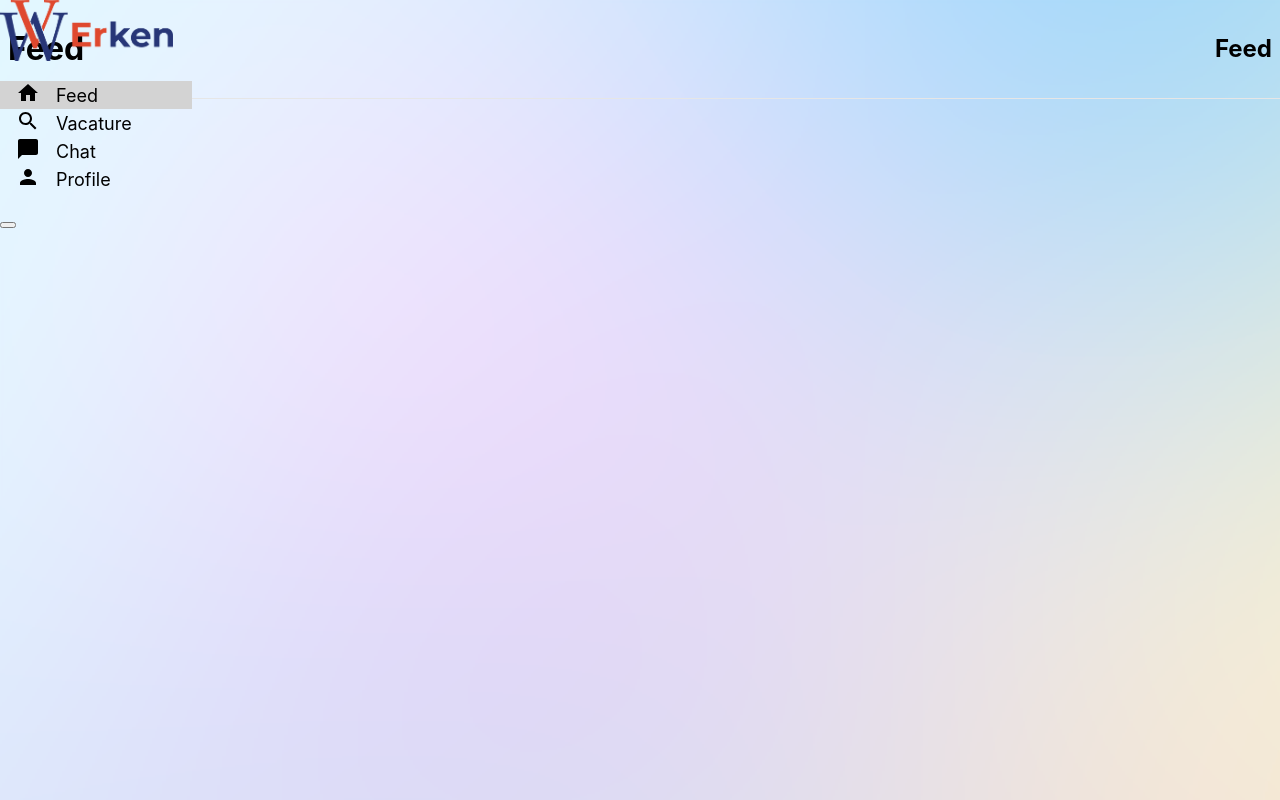
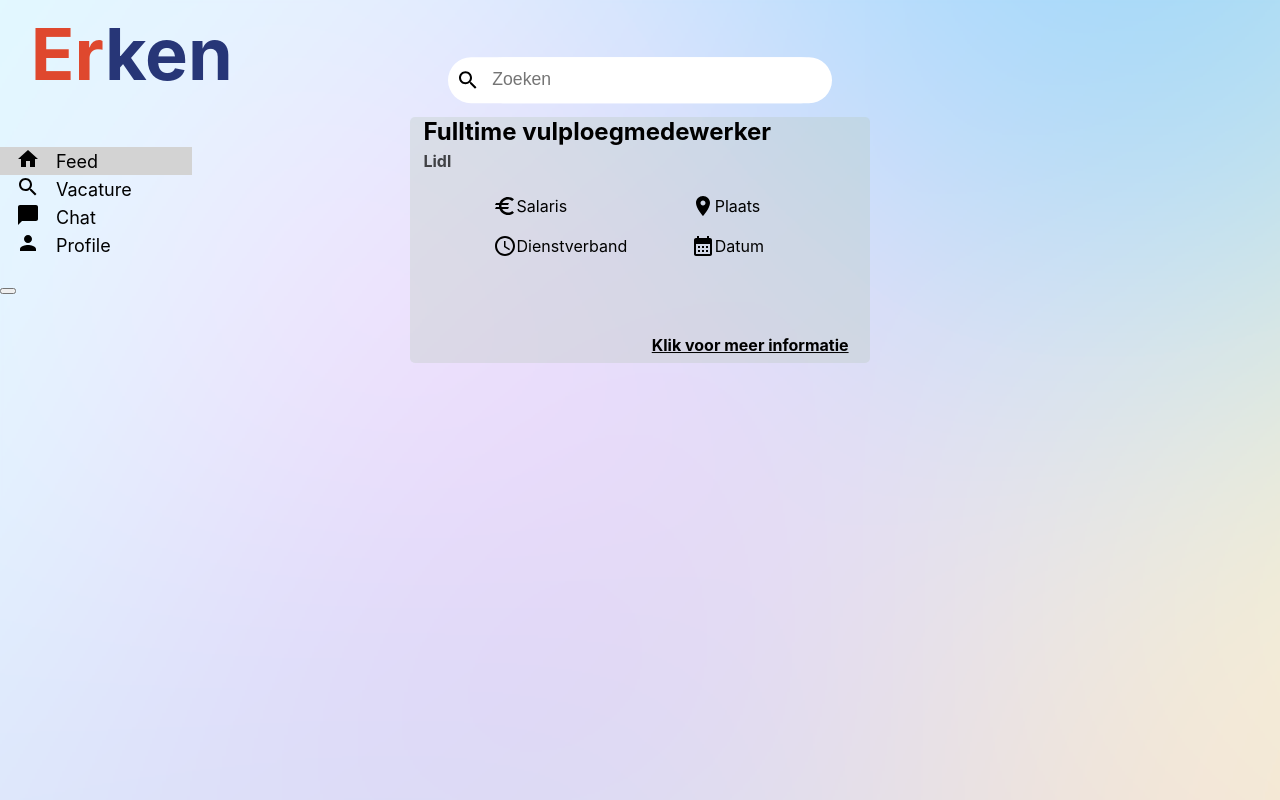
Before and after one commit to ryodc/Erken, a React (Create React App) app in the folder client/: page / in a window 1280 px wide. Built offline with nearby package versions, Linux system fonts and the light colour scheme.

Commit message:
feed page 1.0

```diff
--- a/client/src/Components/Default/sidebar.css
+++ b/client/src/Components/Default/sidebar.css
@@ -49,16 +49,13 @@
   background-color: lightgrey;
 }
 
-  .Logo {
-    width: 232px;
-    max-width: 90%;
-    max-height: 90%;
-    margin: 5px;
-    background-color: transparent;
-    margin: 0;
+.logo {
+  font-size: 4.5rem;
+  width: 25%;
+  margin-top: calc(0.5vh + 0.5vh);
+  margin-left: calc(2vh + 1vw);
   padding: 0;
-    justify-content: center;
-    align-items: center;
+  /* font-size: calc(4.5vw + 1.5vw); */
 }
 
 .nav-text {
--- a/client/src/Components/Default/sidebar.js
+++ b/client/src/Components/Default/sidebar.js
@@ -6,13 +6,15 @@ import logo from "../Images/ErkenLogoScalable.png";
 import { BrowserRouter } from "react-router-dom";
 
 function Sidebar() {
-
   return (
     <BrowserRouter>
       <div>
         <div className="Sidebar">
           <div className="Header">
-            <img src={logo} alt="Logo" className="Logo" />
+            <h1 class="logo">
+              <font color="DF482E">Er</font>
+              <font color="273677">ken</font>
+            </h1>
           </div>
           <ul className="SidebarList">
             {SidebarData.map((val, key) => {
@@ -33,8 +35,7 @@ function Sidebar() {
               );
             })}
           </ul>
-          <button className="Button2">
-          </button>
+          <button className="Button2"></button>
         </div>
       </div>
     </BrowserRouter>
--- a/client/src/Components/Feed/feed.css
+++ b/client/src/Components/Feed/feed.css
@@ -1,7 +1,89 @@
-.feedHead{
-    display: flex;
-    justify-content: space-between;
-    align-items: center;
-    padding: 0.5rem;
-    border-bottom: 1px solid #e6e6e6;
+.feed-header-searchdiv {
+  display: flex;
+  align-items: center;
+  justify-content: space-between;
+  width: 30%;
+  min-width: 200px;
+  position: fixed;
+  left: 50%;
+  top: 10%;
+  -webkit-transform: translate(-50%, -50%);
+  transform: translate(-50%, -50%);
+  background-color: white;
+  border-radius: 30px;
+  padding-left: 0.5rem;
+  padding-right: 0.5rem;
 }
+
+.feed-searchbar {
+  width: 100%;
+  border: none;
+  border-radius: 30px;
+  font-size: 110%;
+  padding: 0.7em;
+  outline: none;
+}
+
+.feed-body {
+  /* background-color: rgb(202, 205, 206); */
+  position: fixed;
+  top: 30%;
+  left: 50%;
+  -webkit-transform: translate(-50%, -50%);
+  transform: translate(-50%, -50%);
+  width: 45%;
+  min-width: 400px;
+}
+
+.feed-vacature {
+  width: 80%;
+  height: 80%;
+  background-color: rgba(183, 197, 183, 0.3);
+  border-radius: 5px;
+  margin-left: 10%;
+  margin-bottom: 4%;
+}
+
+.feed-vacature-function {
+  width: 100%;
+}
+
+.feed-vacature-function h2 {
+  margin: 5% 0 1% 3%;
+  padding: 0;
+}
+
+.feed-vacature-workplace {
+  width: 100%;
+  opacity: 70%;
+}
+
+.feed-vacature-workplace h4 {
+  margin: 0 0 5% 3%;
+  padding: 0;
+}
+
+.feed-vacature-div-icons {
+  width: 100%;
+  display: flex;
+  flex-wrap: wrap;
+  padding-bottom: 2em;
+}
+.feed-vacature-icons {
+  width: 25%;
+  display: flex;
+  align-items: center;
+  margin-left: 18%;
+  padding-bottom: 1em;
+}
+
+.feed-vacature-info {
+  width: 100%;
+}
+
+.feed-vacature-info h4 {
+  text-align: right;
+  margin-right: 3%;
+  padding: 0.5rem;
+  text-decoration: underline;
+}
--- a/client/src/Components/Feed/feed.js
+++ b/client/src/Components/Feed/feed.js
@@ -1,17 +1,51 @@
 import React from "react";
 import "./feed.css";
+import SearchIcon from "@mui/icons-material/Search";
+import ArrowForwardIcon from "@mui/icons-material/ArrowForward";
+import LocationOnIcon from "@mui/icons-material/LocationOn";
+import EuroIcon from "@mui/icons-material/Euro";
+import AccessTimeIcon from "@mui/icons-material/AccessTime";
+import CalendarMonthIcon from "@mui/icons-material/CalendarMonth";
 
-const Feed  = () => {
-    return (
-        <div class="feedHead">
-            <h1>Feed</h1>
-            <div class="feedBody">
-                <div class="feedBodyItem">
-                    <h2>Feed</h2>
-                </div>
+const Feed = () => {
+  return (
+    <div className="feed-container">
+      <div className="feed-header">
+        <div className="feed-header-searchdiv">
+          <SearchIcon></SearchIcon>
+          <input className="feed-searchbar" placeholder="Zoeken"></input>
+          {/* <ArrowForwardIcon></ArrowForwardIcon> */}
         </div>
+      </div>
+      <div className="feed-body">
+        <div className="feed-vacature">
+          <div className="feed-vacature-function">
+            <h2>Fulltime vulploegmedewerker</h2>
+          </div>
+          <div className="feed-vacature-workplace">
+            <h4>Lidl</h4>
+          </div>
+          <div className="feed-vacature-div-icons">
+            <div className="feed-vacature-icons">
+              <EuroIcon></EuroIcon>Salaris
+            </div>
+            <div className="feed-vacature-icons">
+              <LocationOnIcon></LocationOnIcon>Plaats
+            </div>
+            <div className="feed-vacature-icons">
+              <AccessTimeIcon></AccessTimeIcon>Dienstverband
+            </div>
+            <div className="feed-vacature-icons">
+              <CalendarMonthIcon></CalendarMonthIcon>Datum
+            </div>
+          </div>
+          <div className="feed-vacature-info">
+            <h4>Klik voor meer informatie</h4>
+          </div>
         </div>
-    )
-}
+      </div>
+    </div>
+  );
+};
 
 export default Feed;
--- a/client/src/Components/Vacature/vacature.css
+++ b/client/src/Components/Vacature/vacature.css
@@ -1,6 +1,6 @@
-.Searchbar{
-    margin-left: 30% !important;
-    margin-top: 2% !important;
+.Searchbar {
+  margin-left: 30%;
+  margin-top: 2%;
   width: 30%;
   padding: 1%;
   position: fixed;
@@ -8,10 +8,10 @@
   font-size: 110%;
 }
 
-.VacatureContainer{
+.VacatureContainer {
   height: 100%;
   width: 50%;
-    background-color: rgba(183, 197, 183, 0.3) ;
+  background-color: rgba(183, 197, 183, 0.3);
   margin-left: 20% !important;
   margin-top: 7.5% !important;
   padding: 0;
@@ -23,7 +23,7 @@
   border-radius: 5% 5% 5% 5%;
 }
 
-.VacatureFilter{
+.VacatureFilter {
   margin-left: 75% !important;
   margin-top: 7.5% !important;
   width: 20%;
@@ -36,7 +36,7 @@
   border-radius: 5% 5% 5% 5%;
 }
 
-.VacaturePost{
+.VacaturePost {
   margin-left: 20%;
   margin-top: 5%;
   width: 70%;
@@ -48,7 +48,7 @@
   border-radius: 5% 5% 5% 5%;
 }
 
-.VacatureInfo{
+.VacatureInfo {
   margin-left: 2%;
   display: flex;
   flex-direction: column;
```
Lines whose indentation alone changed are shown as unchanged.
